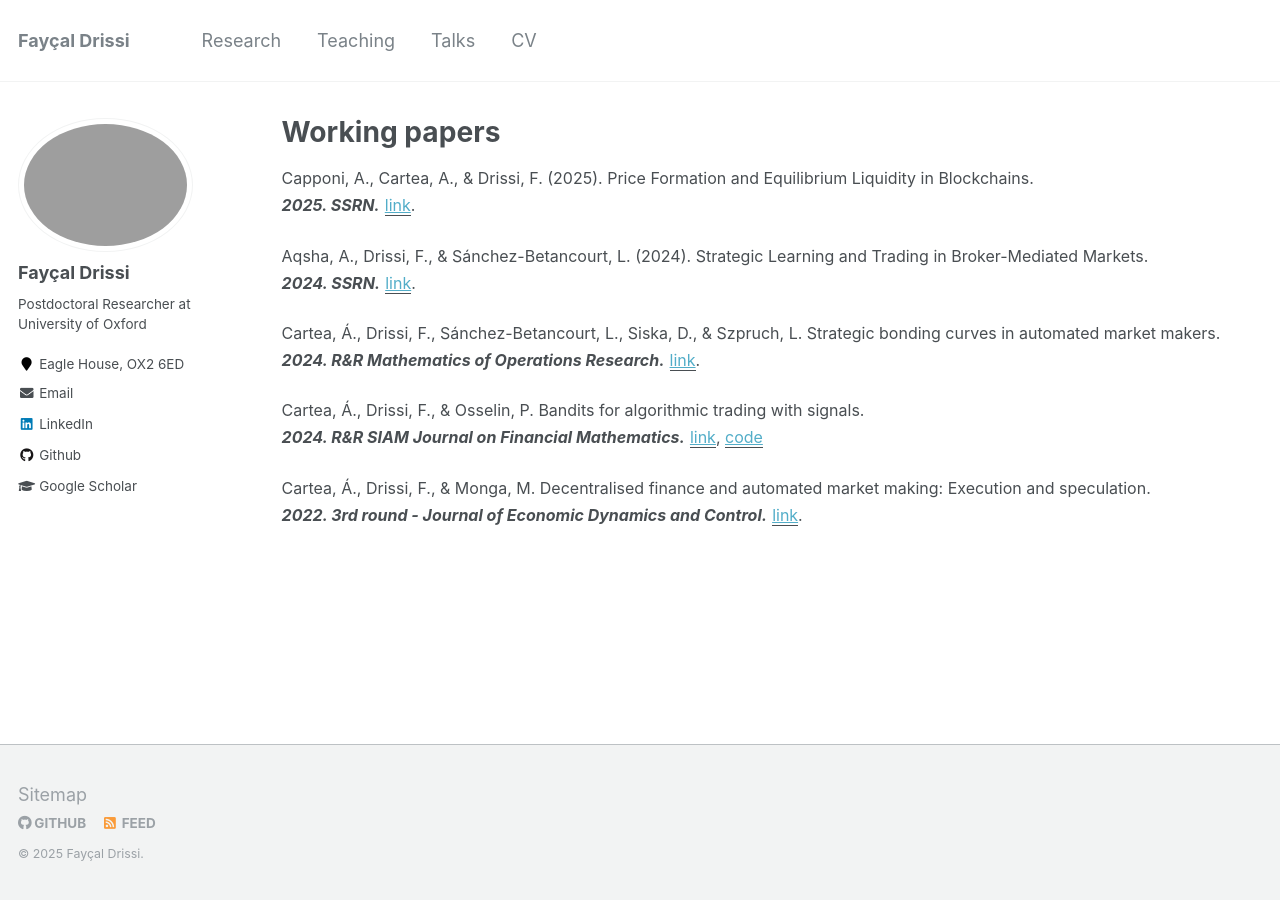
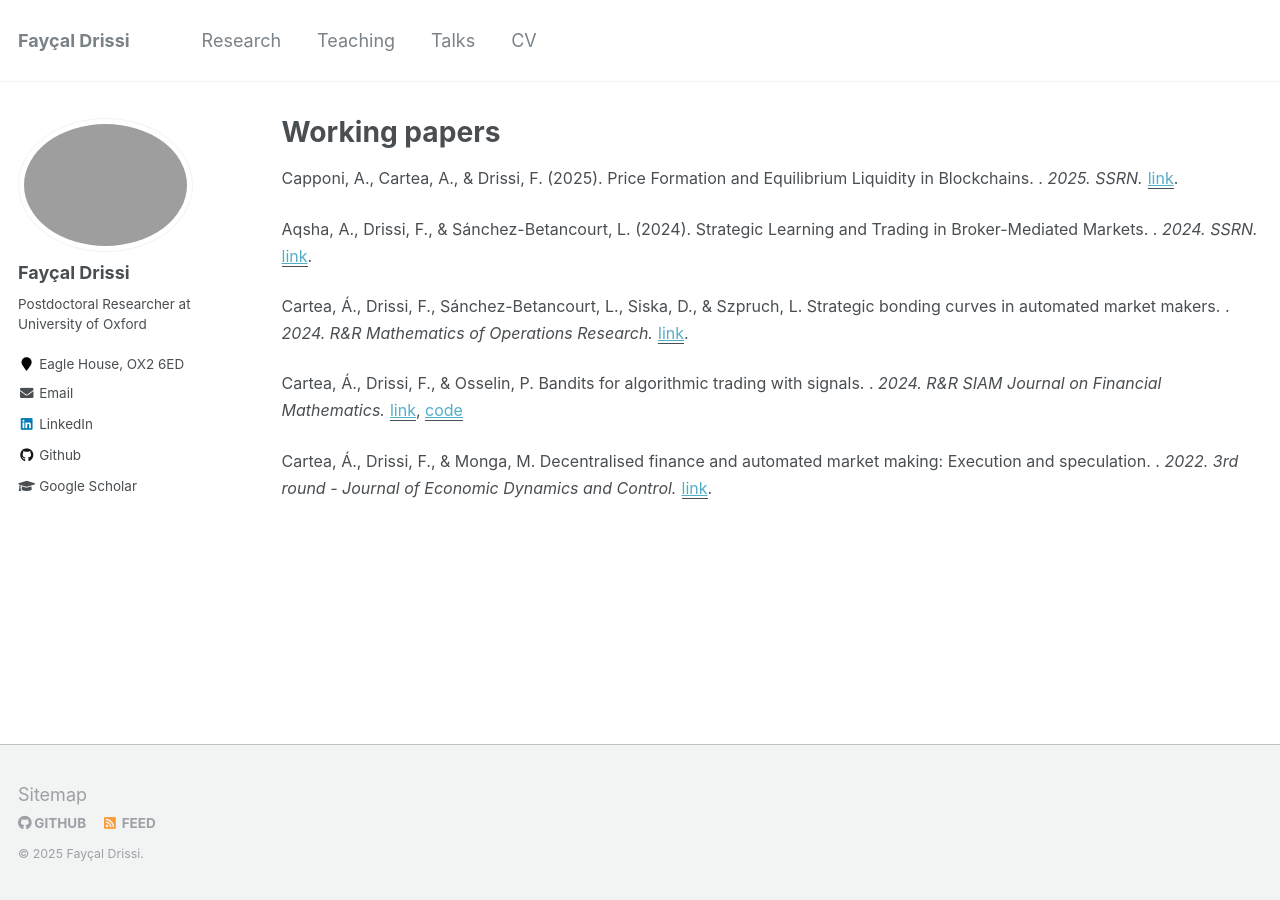
Before and after one commit to FDR0903/FDR0903.github.io, a Jekyll site: the page built from _pages/workingpapers.md, in a window 1280 px wide. Built offline with Jekyll 4.4.1, drawn with Linux system fonts in a browser that asks for light colours.

Commit message:
test working papers

```diff
--- a/_includes/archive-single-2.html
+++ b/_includes/archive-single-2.html
@@ -50,7 +50,7 @@
           </h2>
           <p> {{ post.type }}, <i>{{ post.venue }}</i>, {{ post.date | default: "1900-01-01" | date: "%Y" }}
         {% elsif post.collection == 'workingpapers' %}
-          <p> <font size="-0.7">{{ title}}<br><i><b>{{ post.venue }}</b></i></font>
+          <p> <font size="-0.7">{{ title}}. <i><em>{{ post.venue }}</em></i></font>
         {% elsif post.date %}
          <p class="page__date"><strong><i class="fa fa-fw fa-calendar" aria-hidden="true"></i> {{ site.data.ui-text[site.locale].date_label | default: "Published:" }}</strong> <time datetime="{{ post.date | default: "1900-01-01" | date_to_xmlschema }}">{{ post.date | default: "1900-01-01" | date: "%B %d, %Y" }}</time>
         {% endif %}
```
